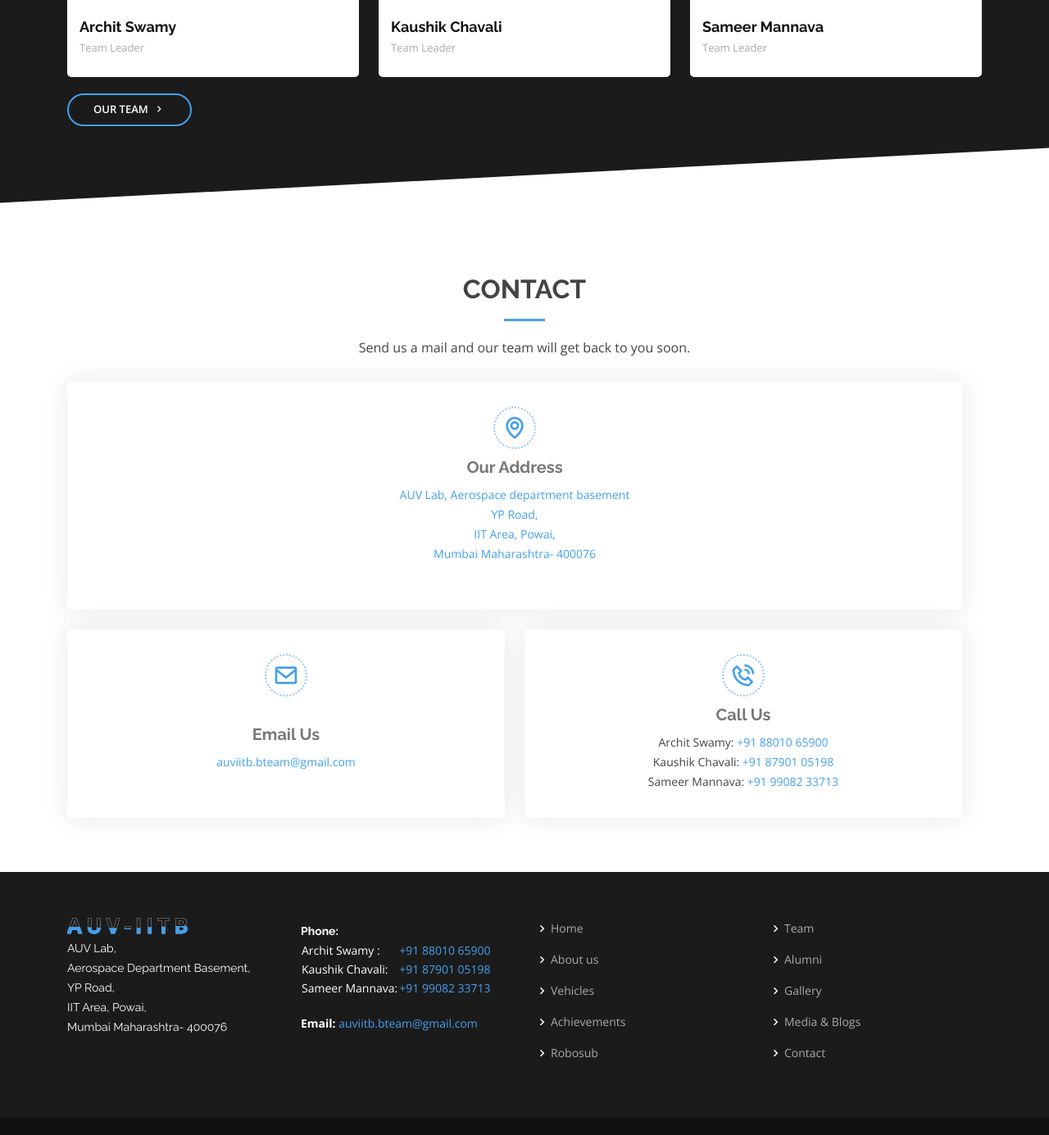
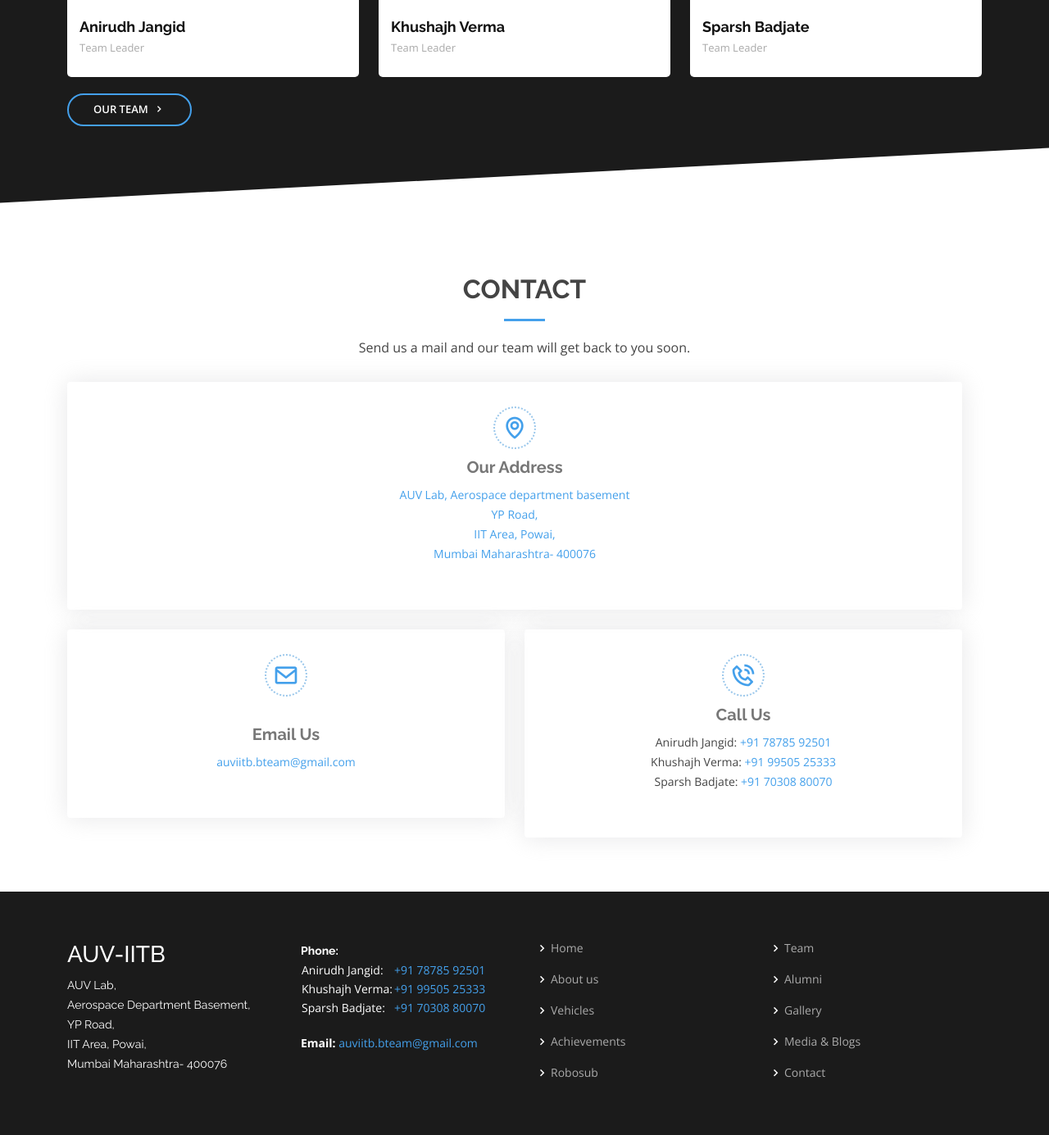
Before and after one commit to Xen0VeR/New_Auv_website, a website: page public/index.html in a window 1280 px wide. Shown: the part 4576-5961 px from the top of the page at 82% size. Drawn offline with nearby package versions, Linux system fonts and the light colour scheme.

Commit message:
team leads update

```diff
--- a/public/footer.html
+++ b/public/footer.html
@@ -4,11 +4,11 @@
             <div class="row">
                 <div class="col-lg-3 col-md-4 footer-contact">
                     <!-- <<<<<<< HEAD -->
-                     <br>
-                    <div class="footer-loader">
-                        <span>AUV-IITB</span>
-                        <span>AUV-IITB</span>
-                    </div>
+                     <!-- <br> -->
+                    <!-- <div class="footer-loader"> -->
+                        <span><H3>AUV-IITB</H3></span>
+                        <!-- <span>AUV-IITB</span> -->
+                    <!-- </div> -->
                     <p>AUV Lab, <br> Aerospace Department Basement, <br>
                         YP Road,<br>
                         IIT Area, Powai,<br>
@@ -21,16 +21,16 @@
                         <br>
                     <table style="color: white;" id="teamtable">
                         <tr>
-                            <td>Archit Swamy :</td>
-                            <td><a href="tel: +91 88010 65900"> +91 88010 65900</a></td>
+                            <td>Anirudh Jangid:</td>
+                            <td><a href="tel: +91 78785 92501"> +91 78785 92501</a></td>
                         </tr>
                         <tr>
-                            <td>Kaushik Chavali:</td>
-                            <td><a href="tel: +91 87901 05198">+91 87901 05198</a></td>
+                            <td>Khushajh Verma:</td>
+                            <td><a href="tel: +91 99505 25333">+91 99505 25333</a></td>
                         </tr>
                         <tr>
-                            <td>Sameer Mannava:</td>
-                            <td><a href="tel: +91 99082 33713">+91 99082 33713</a></td>
+                            <td>Sparsh Badjate:</td>
+                            <td><a href="tel: +91 70308 80070">+91 70308 80070</a></td>
                         </tr>
                     </table> <br>
                     <!-- <strong>Phone:</strong> +1 5589 55488 55<br> -->
--- a/public/index.html
+++ b/public/index.html
@@ -508,16 +508,16 @@
                   <div class="col-lg-4 col-md-6 d-flex align-items-stretch">
                     <div class="member" data-aos="fade-up" data-aos-delay="100">
                       <div class="member-img">
-                        <img src="images/Team/Archit Swamy.png" class=" img-fluid" alt="">
+                        <img src="images/Team/RS2024 Website Photo/Anirudh Jangid.jpg" class=" img-fluid" alt="">
                         <div class="social">
-                          <a href="https://www.instagram.com/ar_x_is" target="_blank"><i
+                          <a href="https://www.instagram.com/anirudhjangid_07/?hl=en" target="_blank"><i
                               class="bi bi-instagram"></i></a>
-                          <a href="https://www.linkedin.com/in/archit-swamy-78765a24b/" target="_blank"><i
+                          <a href="https://www.linkedin.com/in/anirudh-jangid-69a308174/" target="_blank"><i
                               class="bi bi-linkedin"></i></a>
                         </div>
                       </div>
                       <div class="member-info">
-                        <h4>Archit Swamy</h4>
+                        <h4>Anirudh Jangid</h4>
                         <span>Team Leader</span>
                       </div>
                     </div>
@@ -526,16 +526,16 @@
                   <div class="col-lg-4 col-md-6 d-flex align-items-stretch">
                     <div class="member" data-aos="fade-up" data-aos-delay="200">
                       <div class="member-img">
-                        <img src="images/Team/Kaushik.png" class="img-fluid" alt="">
+                        <img src="images/Team/RS2024 Website Photo/Khushajh Verma.jpg" class="img-fluid" alt="">
                         <div class="social">
-                          <a href="https://www.instagram.com/kaushik_chavali/" target="_blank"><i
+                          <a href="https://www.instagram.com/v.khushajh?igsh=ZGUzMzM3NWJiOQ==" target="_blank"><i
                               class="bi bi-instagram"></i></a>
-                          <a href="https://www.linkedin.com/in/kaushik-chavali-a66885233/" target="_blank"><i
+                          <a href="https://www.linkedin.com/in/khushajh-verma-1b9a79254" target="_blank"><i
                               class="bi bi-linkedin"></i></a>
                         </div>
                       </div>
                       <div class="member-info">
-                        <h4>Kaushik Chavali</h4>
+                        <h4>Khushajh Verma</h4>
                         <span>Team Leader</span>
                       </div>
                     </div>
@@ -544,16 +544,16 @@
                   <div class="col-lg-4 col-md-6 d-flex align-items-stretch">
                     <div class="member" data-aos="fade-up" data-aos-delay="300">
                       <div class="member-img">
-                        <img src="images/Team/RS2024 Website Photo/SameerMa.png" class="img-fluid" alt="">
+                        <img src="images/Team/RS2024 Website Photo/Sparsh Badjate.jpg" class="img-fluid" alt="">
                         <div class="social">
-                          <a href="https://www.instagram.com/sameer_mannava/" target="_blank"><i
+                          <a href="https://www.instagram.com/sparsh_0070/" target="_blank"><i
                               class="bi bi-instagram"></i></a>
-                          <a href="https://www.linkedin.com/in/sameer-mannava-76251b1a0" target="_blank"><i
+                          <a href="https://www.linkedin.com/in/sparsh-badjate/?originalSubdomain=in" target="_blank"><i
                               class="bi bi-linkedin"></i></a>
                         </div>
                       </div>
                       <div class="member-info">
-                        <h4>Sameer Mannava</h4>
+                        <h4>Sparsh Badjate</h4>
                         <span>Team Leader</span>
                       </div>
                     </div>
@@ -604,19 +604,17 @@
                         <h3>Call Us</h3>
                         <p>
                           <tr>
-                            <td>Archit Swamy:</td>
-                            <td><a href="tel: +918801065900"> +91 88010 65900</a></td><br>
-                          </tr>
-                          <tr>
-                            <td></td>
-                            <td>Kaushik Chavali:</td>
-                            <td><a href="tel: +918790105198">+91 87901 05198</a></td><br>
-                          </tr>
-                          <tr>
-                            <td></td>
-                            <td>Sameer Mannava:</td>
-                            <td><a href="tel: +919908233713">+91 99082 33713</a></td>
-                          </tr>
+                            <td>Anirudh Jangid:</td>
+                            <td><a href="tel: +91 78785 92501"> +91 78785 92501</a></td><br>
+                        </tr>
+                        <tr>
+                            <td>Khushajh Verma:</td>
+                            <td><a href="tel: +91 99505 25333">+91 99505 25333</a></td><br>
+                        </tr>
+                        <tr>
+                            <td>Sparsh Badjate:</td>
+                            <td><a href="tel: +91 70308 80070">+91 70308 80070</a></td><br>
+                        </tr>
                           <br>
                         </p>
                       </div>
```
Also changed, not shown: public/gallery.html (+27 -1 lines), public/images/gallery/a15.png (added), public/images/gallery/a16.jpg (added), public/images/gallery/l13.jpg (added), public/images/gallery/t29.jpg (added), public/images/gallery/t29.png (added), public/images/gallery/t30.jpg (added), public/images/gallery/t30.png (added), 1 other file.
